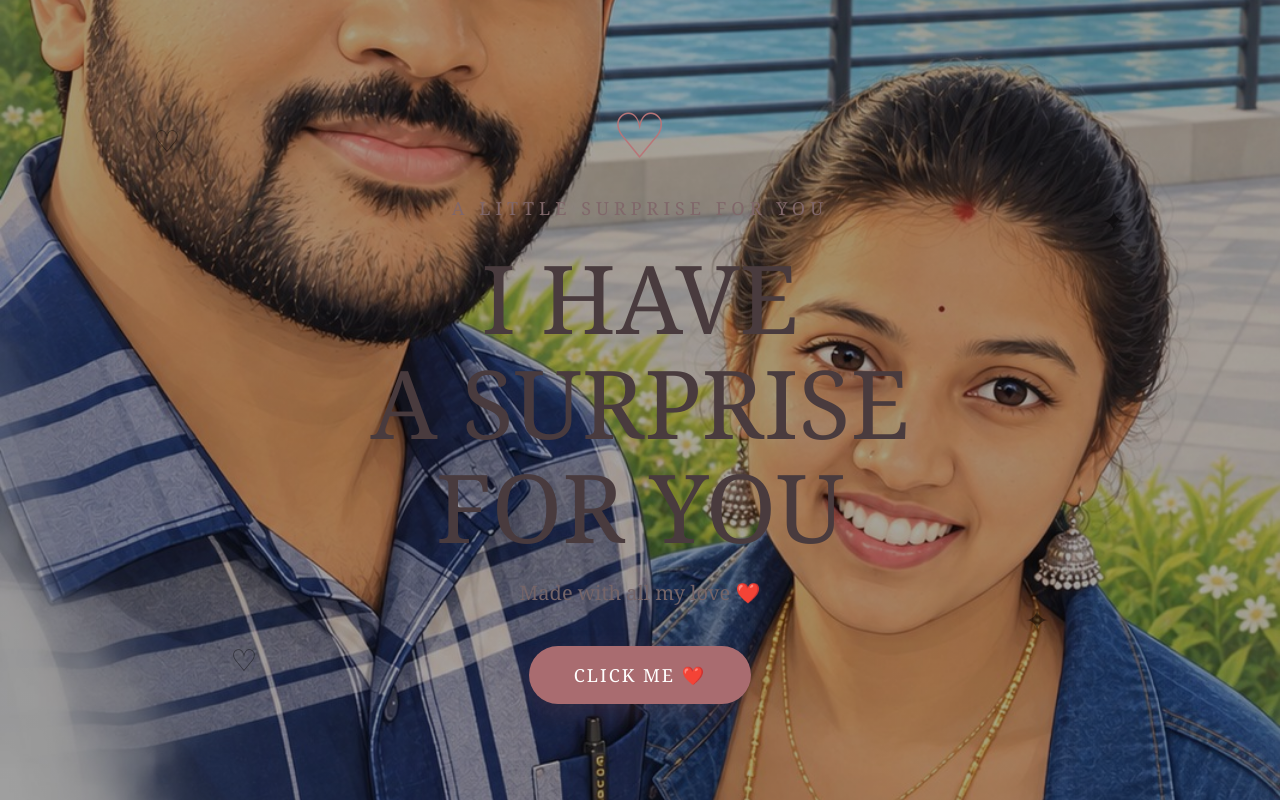
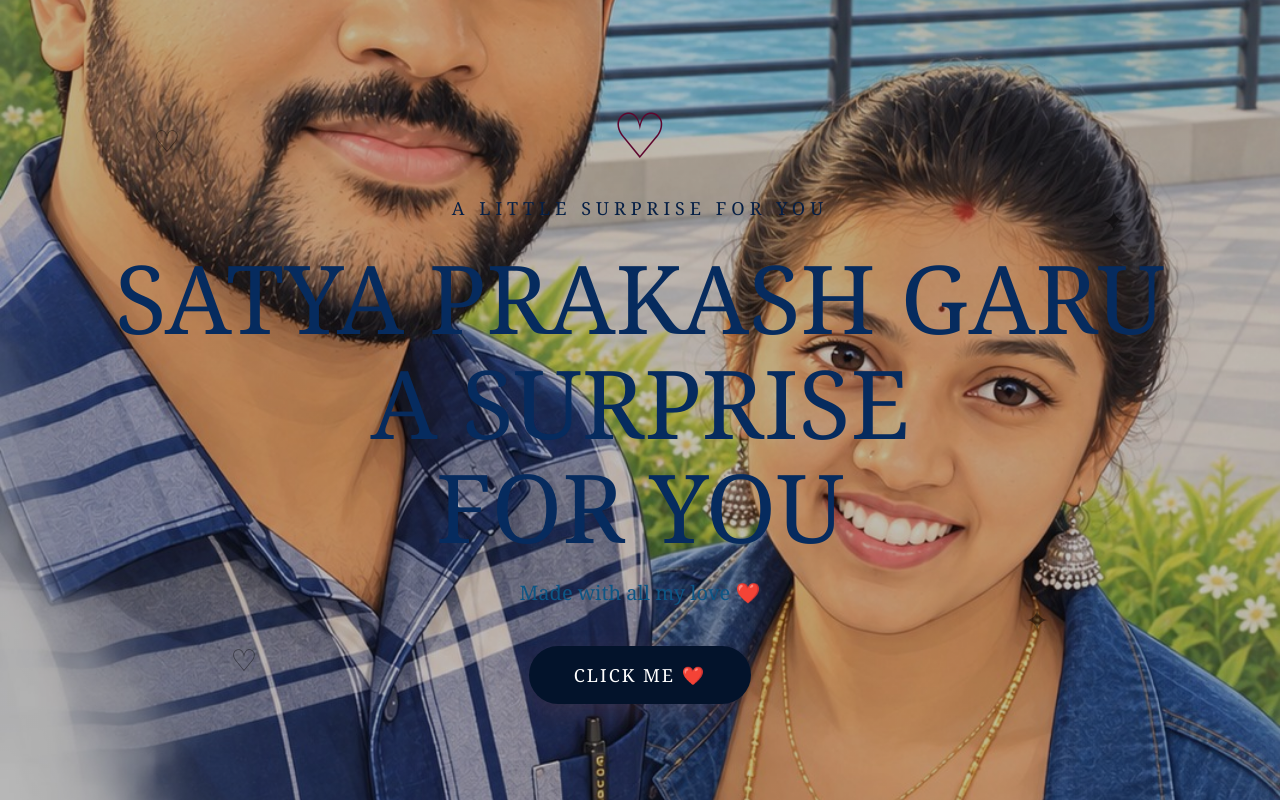
Before and after one commit to Swetha-katta/Anniversary, a plain HTML site: page index.html in a window 1280 px wide. Drawn offline with Linux system fonts and the light colour scheme.

Commit message:
Update colors and background in index.html

```diff
--- a/index.html
+++ b/index.html
@@ -36,8 +36,8 @@
 
     background-image:
         linear-gradient(
-            rgba(0, 0, 0, 0.35),
-            rgba(0, 0, 0, 0.35)
+            rgba(0, 0, 0, 0.25),
+            rgba(0, 0, 0, 0.25)
         ),
         url("./background.jpeg");
 
@@ -67,7 +67,7 @@
 
             letter-spacing: 5px;
 
-            color: #80676a;
+            color: #051f45;
 
             margin-bottom: 25px;
 
@@ -81,7 +81,7 @@
 
             font-weight: normal;
 
-            color: #493b3e;
+            color: #062b5e;
 
             line-height: 1.1;
 
@@ -93,7 +93,7 @@
 
             font-size: 55px;
 
-            color: #b87578;
+            color: #5e062e;
 
             margin-bottom: 25px;
 
@@ -122,7 +122,7 @@
 
             font-size: 20px;
 
-            color: #756568;
+            color: #0c5685;
 
             margin-bottom: 40px;
         }
@@ -134,7 +134,7 @@
 
             border: none;
 
-            background: #a96c70;
+            background: #03132b;
 
             color: white;
 
@@ -160,7 +160,7 @@
 
             transform: scale(1.08);
 
-            background: #8f5b60;
+            background: #03132b;
 
             box-shadow: 0 12px 30px rgba(120, 70, 70, 0.35);
         }
@@ -255,7 +255,7 @@
 
 
             <h1 class="main-title">
-                I HAVE<br>
+                SATYA PRAKASH GARU<br>
                 A SURPRISE<br>
                 FOR YOU
             </h1>
```
